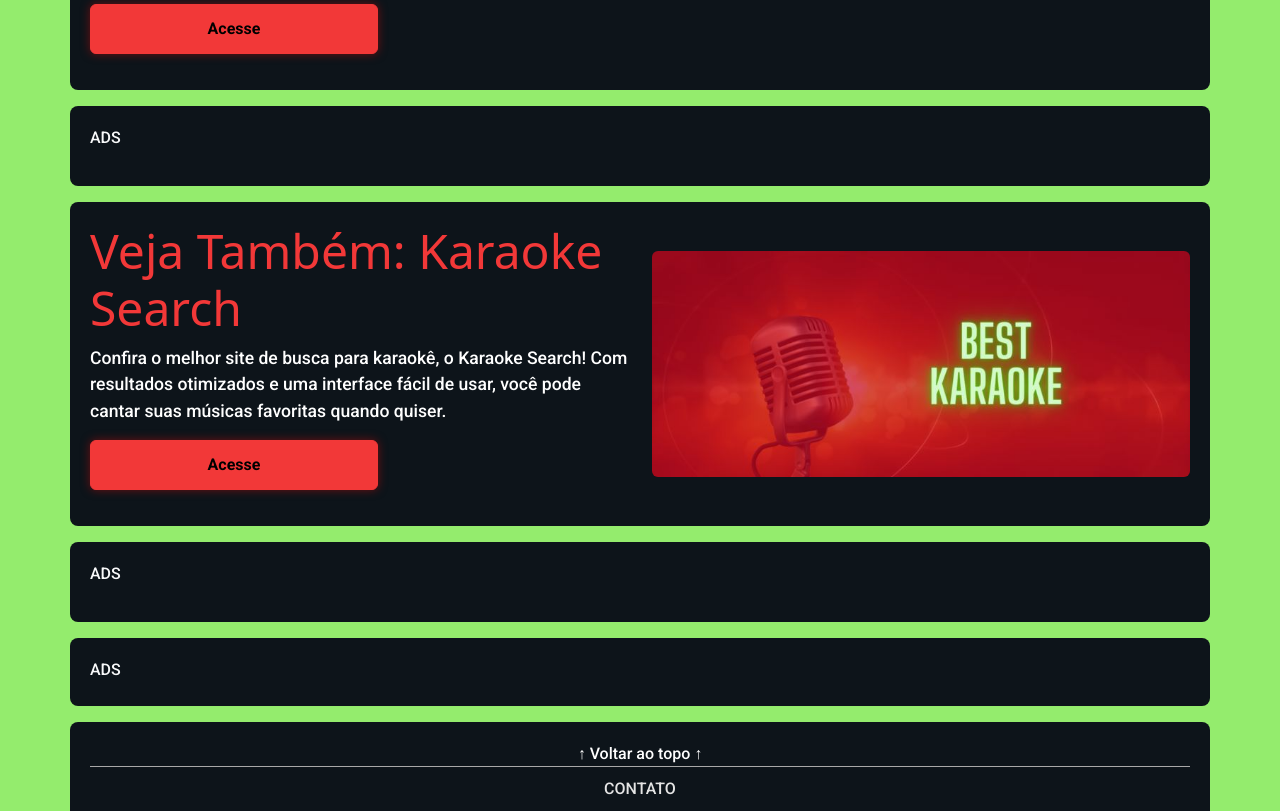
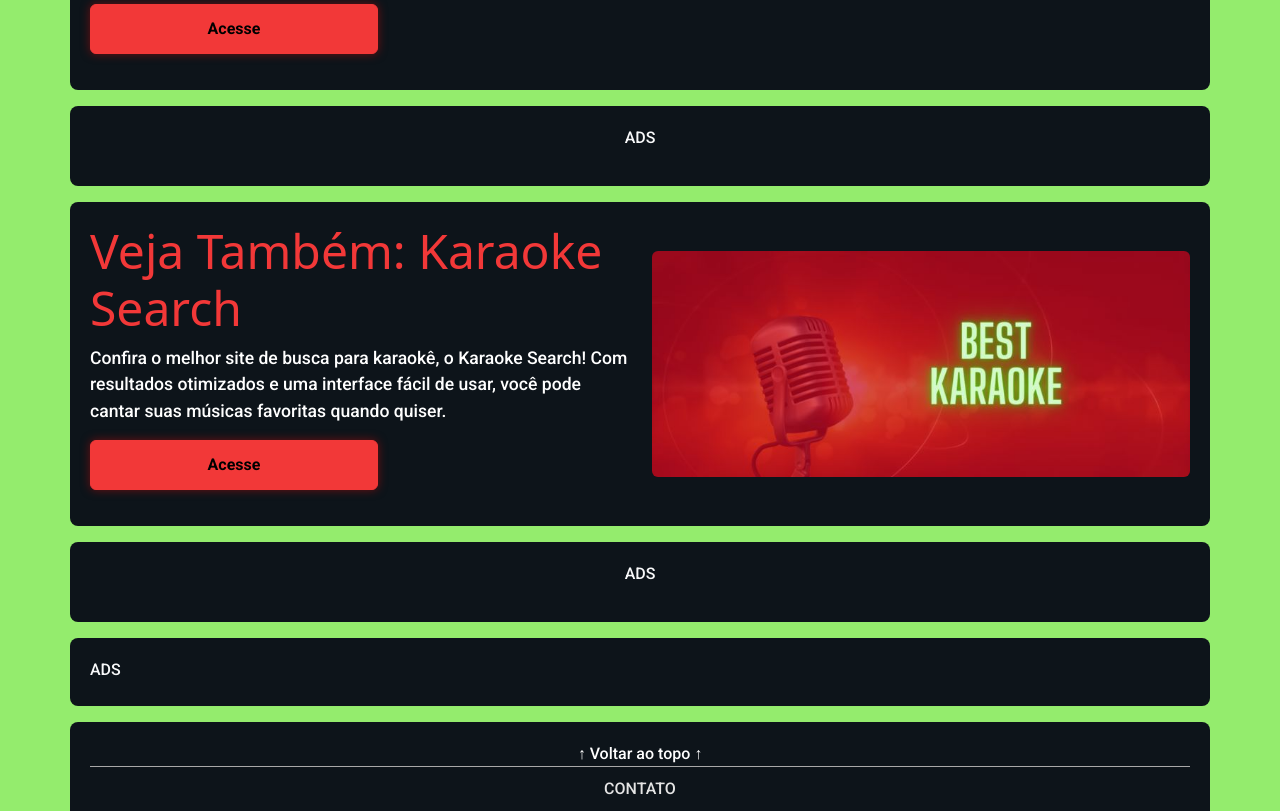
Before and after one commit to Biasiolo/new-snake-game, a website built with Parcel: page src/index.html in a window 1280 px wide. Shown: the part 2112-2923 px from the top of the page. Built offline with nearby package versions, Linux system fonts and the light colour scheme; a web font is replaced by a local one.

Commit message:
ajuste paginas

```diff
--- a/src/index.html
+++ b/src/index.html
@@ -167,7 +167,7 @@
         </div>
     </main>
 
-    <div class="container2 d-flex justify-content-center mt-2">
+    <div class="container2 d-flex justify-content-center align-items-center mt-2">
         <a href="https://beta.publishers.adsterra.com/referral/wjfZeQkHAw" target="_blank"><img
                 class="mb-1 img-fluid rounded" alt="banner"
                 src="https://landings-cdn.adsterratech.com/referralBanners/png/468%20x%2060%20px.png" /></a>
@@ -197,7 +197,7 @@
     </section>
     <script async src="https://pagead2.googlesyndication.com/pagead/js/adsbygoogle.js?client=ca-pub-7372398616095421"
         crossorigin="anonymous"></script>
-    <div class="container justify-content-center">
+    <div class="container justify-content-center align-items-center">
         <p class="text-light">ADS</p>
         <!-- teste2 -->
         <ins class="adsbygoogle" style="display:block" data-ad-client="ca-pub-7372398616095421"
@@ -227,7 +227,7 @@
             </div>
         </div>
     </section>
-    <div class="container justify-content-center">
+    <div class="container justify-content-center align-items-center">
         <p class="text-light">ADS</p>
         <script async
             src="https://pagead2.googlesyndication.com/pagead/js/adsbygoogle.js?client=ca-pub-7372398616095421"
```
